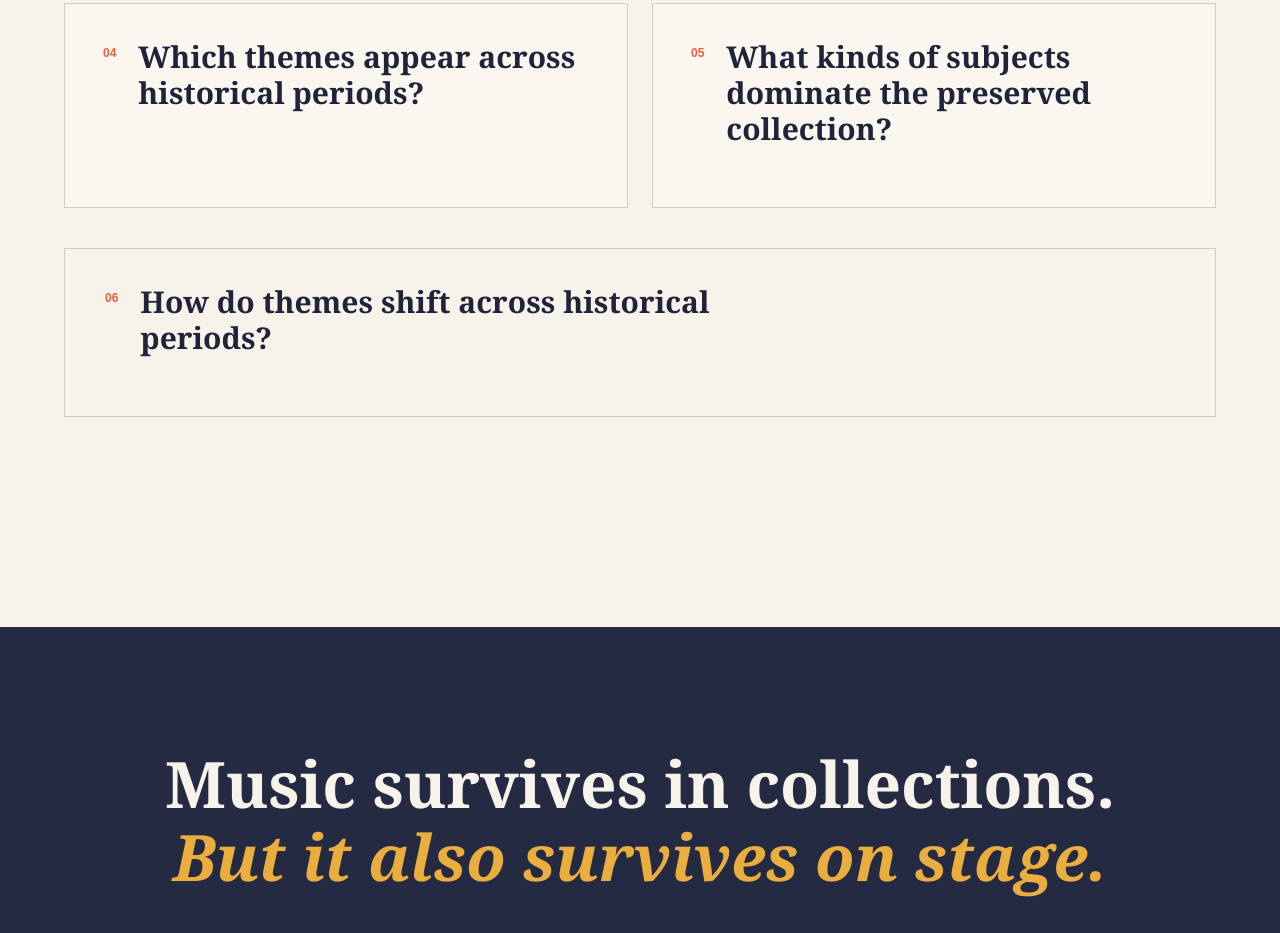
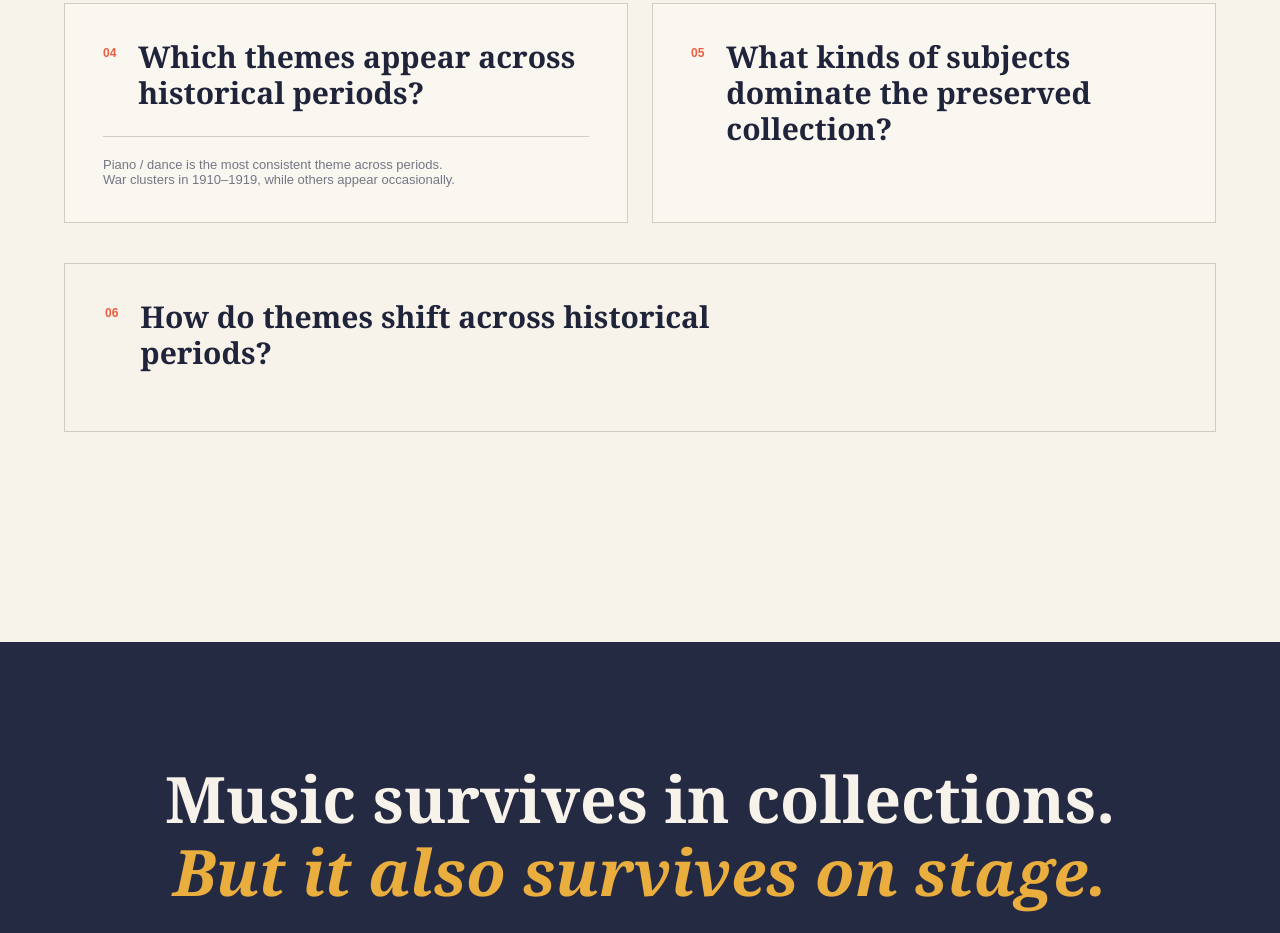
Before and after one commit to melissasara-mathews/Music-Memorabilia-Visualisation, a plain HTML site: page index.html in a window 1280 px wide. Shown: the part 2549-3482 px from the top of the page. Drawn offline with Linux system fonts and the light colour scheme; a script that the page names is missing.

Commit message:
Added chart note for heatmap

```diff
--- a/index.html
+++ b/index.html
@@ -214,6 +214,11 @@
                     </div>
 
                     <div id="theme-heatmap"></div>
+
+                    <p class="chart-note">
+                        Piano / dance is the most consistent theme across periods.<br>
+                        War clusters in 1910–1919, while others appear occasionally.
+                    </p>
 
                 </div>
 
```
